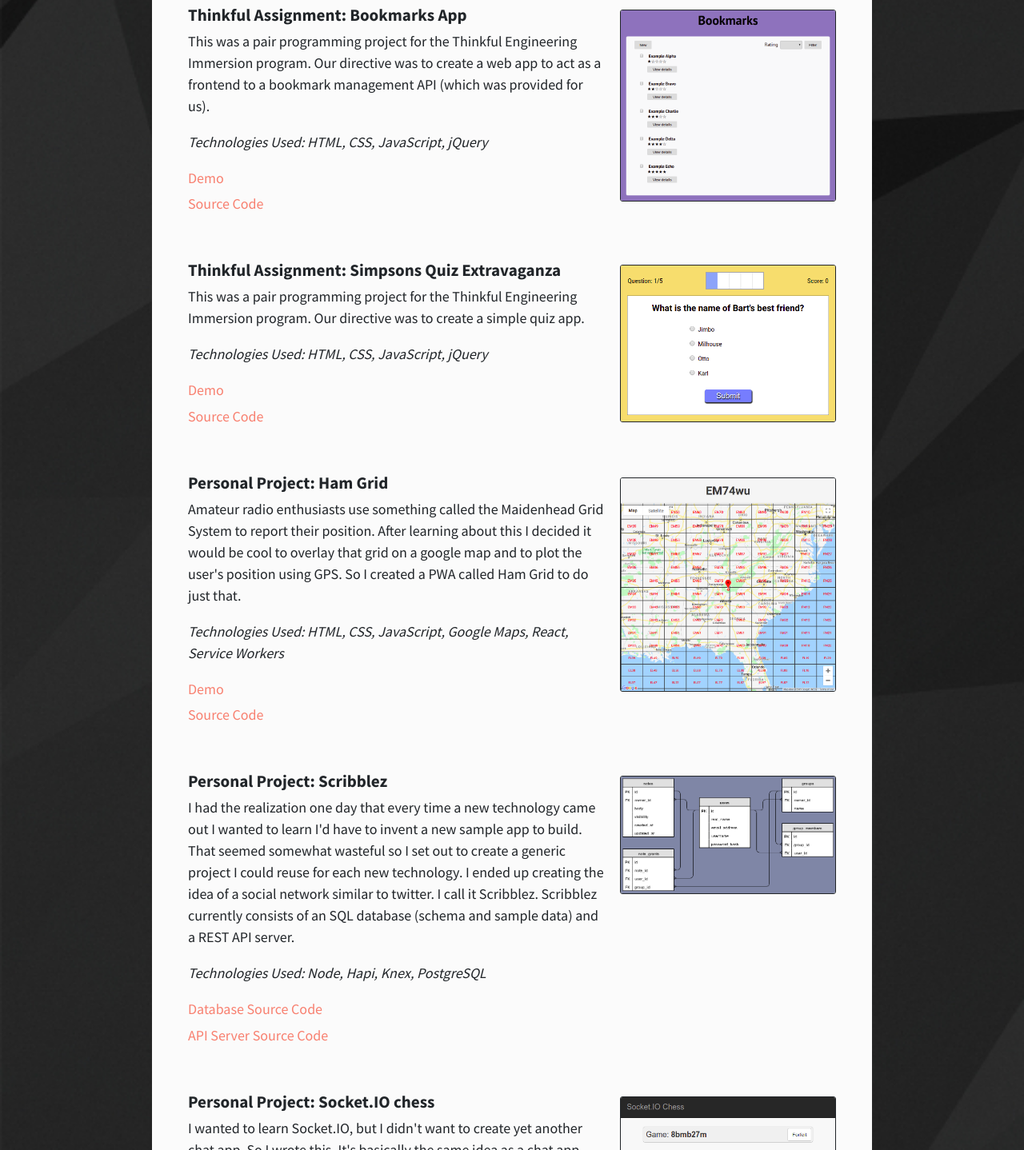
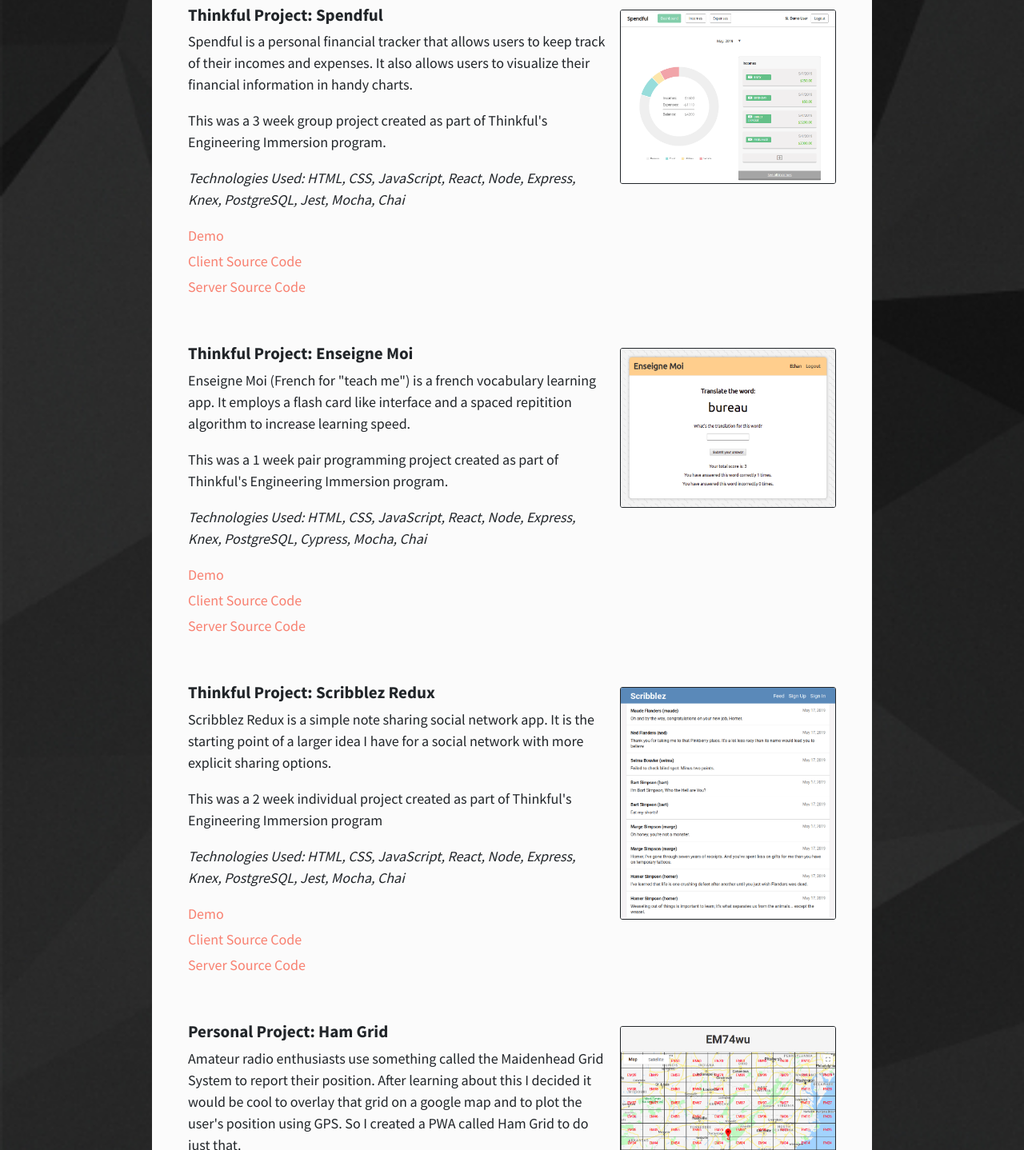
Before and after one commit to thebinarypenguin/portfolio, a plain HTML site: page index.html in a window 1280 px wide. Shown: the part 693-2131 px from the top of the page at 80% size. Drawn offline with Linux system fonts and the light colour scheme.

Commit message:
Update project description,links,screenshots

```diff
--- a/index.html
+++ b/index.html
@@ -84,45 +84,94 @@
         <ul id="past-projects-list">
           <li>
             <div class="project-description-container">
-              <h3 class="project-title">Thinkful Assignment: Bookmarks App</h3>
+              <h3 class="project-title">Thinkful Project: Spendful</h3>
 
-              <p class="project-description">This was a pair programming project for the Thinkful
-                Engineering Immersion program. Our directive was to create a
-                web app to act as a frontend to a bookmark management API
-                (which was provided for us).</p>
+              <p class="project-description">Spendful is a personal financial
+                tracker that allows users to keep track of their incomes and
+                expenses. It also allows users to visualize their financial
+                information in handy charts.</p>
 
-              <p class="project-description"><em>Technologies Used: HTML, CSS, JavaScript, jQuery</em></p>
+              <p class="project-description">This was a 3 week group project
+                created as part of Thinkful's Engineering Immersion program.</p>
+
+              <p class="project-description"><em>Technologies Used: HTML, CSS,
+                JavaScript, React, Node, Express, Knex, PostgreSQL, Jest,
+                Mocha, Chai</em></p>
 
               <ul class="project-links">
-                <li><a href="https://thinkful-ei-armadillo.github.io/ethan-david-bookmarks-app/">Demo</a></li>
-                <li><a href="https://github.com/thinkful-ei-armadillo/ethan-david-bookmarks-app">Source Code</a></li>
+                  <li><a target="_blank" href="https://spendful.now.sh">Demo</a></li>
+                  <li><a target="_blank" href="https://github.com/thebinarypenguin/spendful-client">Client Source Code</a></li>
+                  <li><a target="_blank" href="https://github.com/thebinarypenguin/spendful-server">Server Source Code</a></li>
               </ul>
             </div>
 
             <div class="project-thumbnail-container">
-              <a href="./img/bookmarks-thumbnail.png"><img class="project-thumbnail" src="./img/bookmarks-thumbnail.png" alt="Bookmarks App Thumbnail"></a>
+              <a href="./img/spendful-screenshot.png">
+                <img class="project-thumbnail" src="./img/spendful-screenshot.png" alt="Spendful Thumbnail">
+              </a>
             </div>
           </li>
+
           <li>
               <div class="project-description-container">
-              <h3 class="project-title">Thinkful Assignment: Simpsons Quiz Extravaganza</h3>
+                <h3 class="project-title">Thinkful Project: Enseigne Moi</h3>
 
-              <p class="project-description">This was a pair programming project for the Thinkful
-                Engineering Immersion program. Our directive was to create a
-                simple quiz app.</p>
+                <p class="project-description">Enseigne Moi (French for "teach
+                  me") is a french vocabulary learning app. It employs a flash
+                  card like interface and a spaced repitition algorithm to
+                  increase learning speed.</p>
 
-              <p class="project-description"><em>Technologies Used: HTML, CSS, JavaScript, jQuery</em></p>
+                <p class="project-description">This was a 1 week pair
+                  programming project created as part of Thinkful's Engineering
+                  Immersion program.</p>
+
+                <p class="project-description"><em>Technologies Used: HTML, CSS,
+                    JavaScript, React, Node, Express, Knex, PostgreSQL, Cypress,
+                    Mocha, Chai</em></p>
 
                 <ul class="project-links">
-                <li><a href="https://thinkful-ei-armadillo.github.io/ethan-robert-quiz-app/">Demo</a></li>
-                <li><a href="https://github.com/thinkful-ei-armadillo/ethan-robert-quiz-app">Source Code</a></li>
+                  <li><a target="_blank" href="https://ali-ethan-spaced-repetition.now.sh">Demo</a></li>
+                  <li><a target="_blank" href="https://github.com/thebinarypenguin/enseigne-moi-client">Client Source Code</a></li>
+                  <li><a target="_blank" href="https://github.com/thebinarypenguin/enseigne-moi-server">Server Source Code</a></li>
                 </ul>
               </div>
 
               <div class="project-thumbnail-container">
-              <a href="./img/simpsons-quiz-thumbnail.png"><img class="project-thumbnail" src="./img/simpsons-quiz-thumbnail.png" alt="Simpsons Quiz Thumbnail"></a>
+                <a href="./img/enseigne-moi-screenshot.png">
+                  <img class="project-thumbnail" src="./img/enseigne-moi-screenshot.png" alt="Enseigne Moi Thumbnail">
+                </a>
               </div>
             </li>
+
+            <li>
+                <div class="project-description-container">
+                  <h3 class="project-title">Thinkful Project: Scribblez Redux</h3>
+
+                  <p class="project-description">Scribblez Redux is a simple
+                    note sharing social network app. It is the starting point of
+                    a larger idea I have for a social network with more explicit
+                    sharing options.</p>
+
+                  <p class="project-description">This was a 2 week individual
+                    project created as part of Thinkful's Engineering
+                    Immersion program</p>
+
+                  <p class="project-description"><em>Technologies Used: HTML, CSS,
+                    JavaScript, React, Node, Express, Knex, PostgreSQL, Jest,
+                    Mocha, Chai</em></p>
+
+                  <ul class="project-links">
+                    <li><a target="_blank" href="https://thebinarypenguin-scribblez-client.now.sh">Demo</a></li>
+                    <li><a target="_blank" href="https://github.com/thebinarypenguin/scribblez-client">Client Source Code</a></li>
+                    <li><a target="_blank" href="https://github.com/thebinarypenguin/scribblez-server">Server Source Code</a></li>
+                  </ul>
+                </div>
+
+                <div class="project-thumbnail-container">
+                  <a href="./img/scribblez-redux-screenshot.png"><img class="project-thumbnail" src="./img/scribblez-redux-screenshot.png" alt="Scribblez Redux Thumbnail"></a>
+                </div>
+              </li>
+
           <li>
             <div class="project-description-container">
               <h3 class="project-title">Personal Project: Ham Grid</h3>
@@ -136,8 +185,8 @@
               <p class="project-description"><em>Technologies Used: HTML, CSS, JavaScript, Google Maps, React, Service Workers</em></p>
 
               <ul class="project-links">
-                <li><a href="https://thebinarypenguin.github.io/ham-grid/">Demo</a></li>
-                <li><a href="https://github.com/thebinarypenguin/ham-grid">Source Code</a></li>
+                <li><a target="_blank" href="https://thebinarypenguin.github.io/ham-grid/">Demo</a></li>
+                <li><a target="_blank" href="https://github.com/thebinarypenguin/ham-grid">Source Code</a></li>
               </ul>
             </div>
 
@@ -160,8 +209,8 @@
               <p class="project-description"><em>Technologies Used: Node, Hapi, Knex, PostgreSQL</em></p>
 
               <ul class="project-links">
-                <li><a href="https://github.com/thebinarypenguin/scribblez-database">Database Source Code</a></li>
-                <li><a href="https://github.com/thebinarypenguin/scribblez-rest-api-server">API Server Source Code</a></li>
+                <li><a target="_blank" href="https://github.com/thebinarypenguin/scribblez-database">Database Source Code</a></li>
+                <li><a target="_blank" href="https://github.com/thebinarypenguin/scribblez-rest-api-server">API Server Source Code</a></li>
               </ul>
             </div>
 
@@ -182,8 +231,8 @@
               <p class="project-description"><em>Technologies Used: HTML, CSS, JavaScript, jQuery, Node, Socket.IO</em></p>
 
               <ul class="project-links">
-                <li><a href="https://chess.thebinarypenguin.com/">Demo</a></li>
-                <li><a href="https://github.com/thebinarypenguin/socket.io-chess">Source Code</a></li>
+                <li><a target="_blank" href="https://chess.thebinarypenguin.com/">Demo</a></li>
+                <li><a target="_blank" href="https://github.com/thebinarypenguin/socket.io-chess">Source Code</a></li>
               </ul>
             </div>
 
@@ -203,8 +252,8 @@
               <p class="project-description"><em>Technologies Used: HTML, CSS, JavaScript, jQuery</em></p>
 
               <ul class="project-links">
-                <li><a href="http://thebinarypenguin.github.io/guaw/">Demo</a></li>
-                <li><a href="https://github.com/thebinarypenguin/guaw">Source Code</a></li>
+                <li><a target="_blank" href="http://thebinarypenguin.github.io/guaw/">Demo</a></li>
+                <li><a target="_blank" href="https://github.com/thebinarypenguin/guaw">Source Code</a></li>
               </ul>
             </div>
 
```
Also changed, not shown: img/enseigne-moi-screenshot-full.png (added), img/enseigne-moi-screenshot.png (added), img/scribblez-redux-screenshot.png (added), img/spendful-screenshot.png (added). Lines whose indentation alone changed are shown as unchanged.
